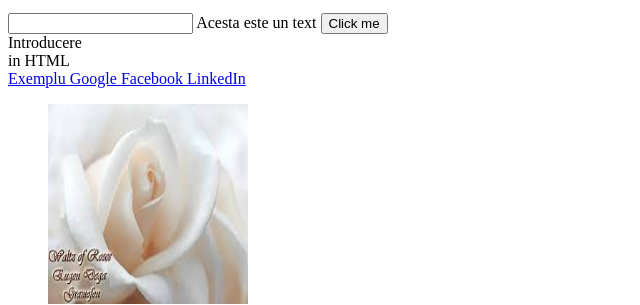
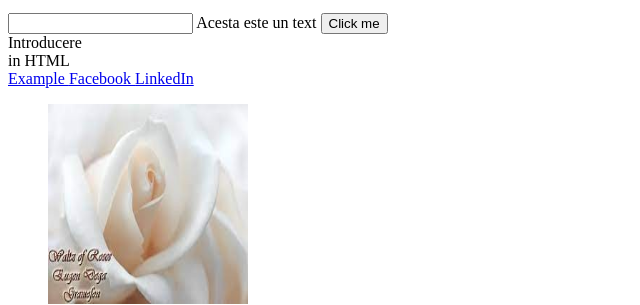
Before and after one commit to lilianbrinzan/IntroWebDevelop, a plain HTML site: page index.html in a window 1280 px wide. Shown: the part 302-607 px from the top of the page, 0-640 px from the left. Drawn offline with Linux system fonts and the light colour scheme.

Commit message:
Add audio file

```diff
--- a/index.html
+++ b/index.html
@@ -29,11 +29,8 @@
 	<button type="button" onclick="myFunction()">Click me</button>
 	<div>Introducere</div> <div>in HTML</div>
 <nav>
-	<a href="exemplu.html">
-		Exemplu
-	</a>
-	<a href="http://www.google.com" target="_blank">
-		Google
+	<a href="example.html">
+		Example
 	</a>
 	<a href="https://www.facebook.com/profile.php?id=61550768831183" target="_blank">
 		Facebook
@@ -46,7 +43,7 @@
 	<img src="media/img.jpg" alt="Waltz of Roses" width="200" height="200">
 	<figcaption>Waltz of Roses</figcaption>
 </figure>
-	<audio controls autoplay>
+	<audio controls autoplay loop preload>
 		<source src="media/audio.wav" type="audio/mpeg">
 	</audio>
 	<p></p>
```
